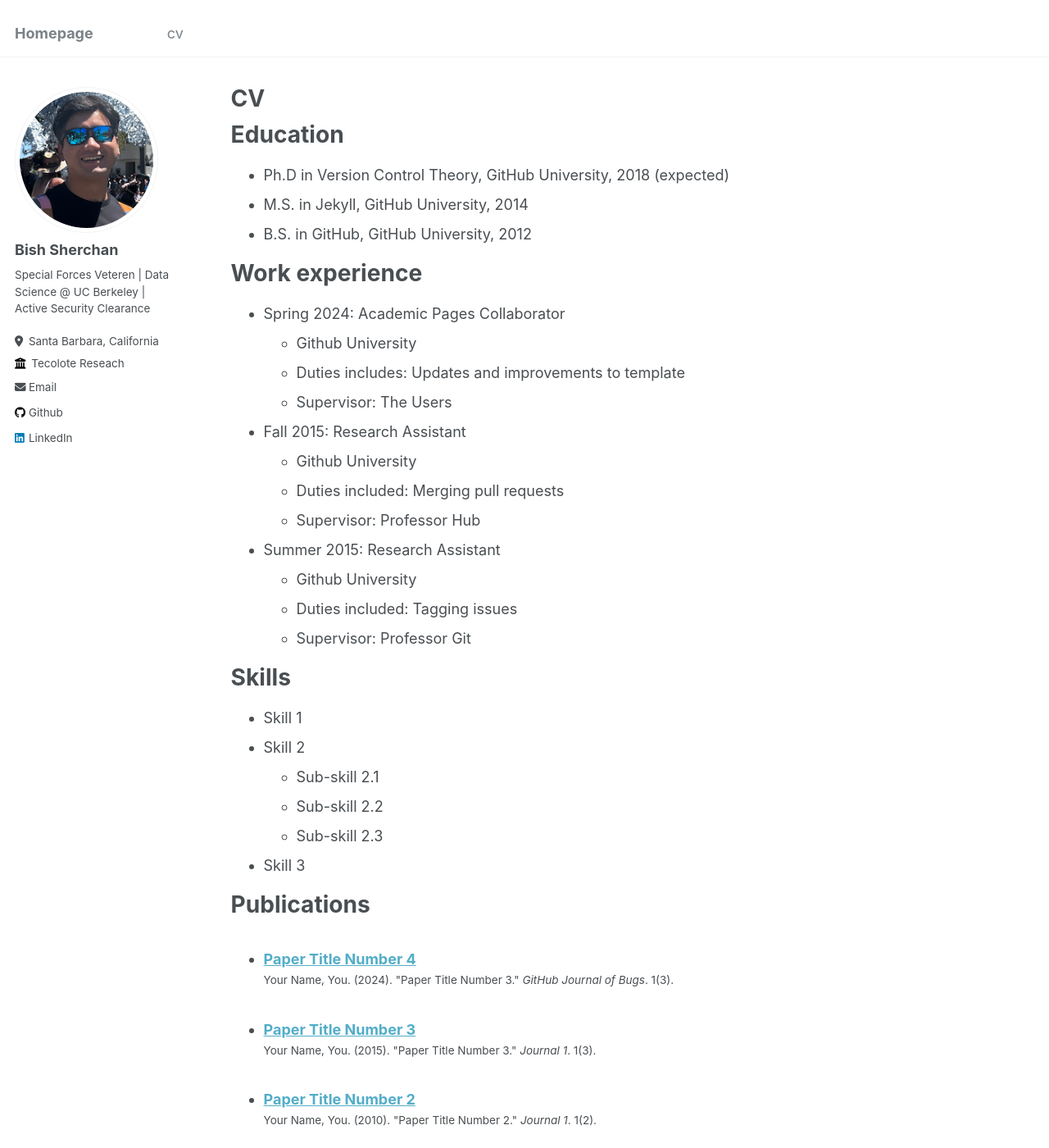
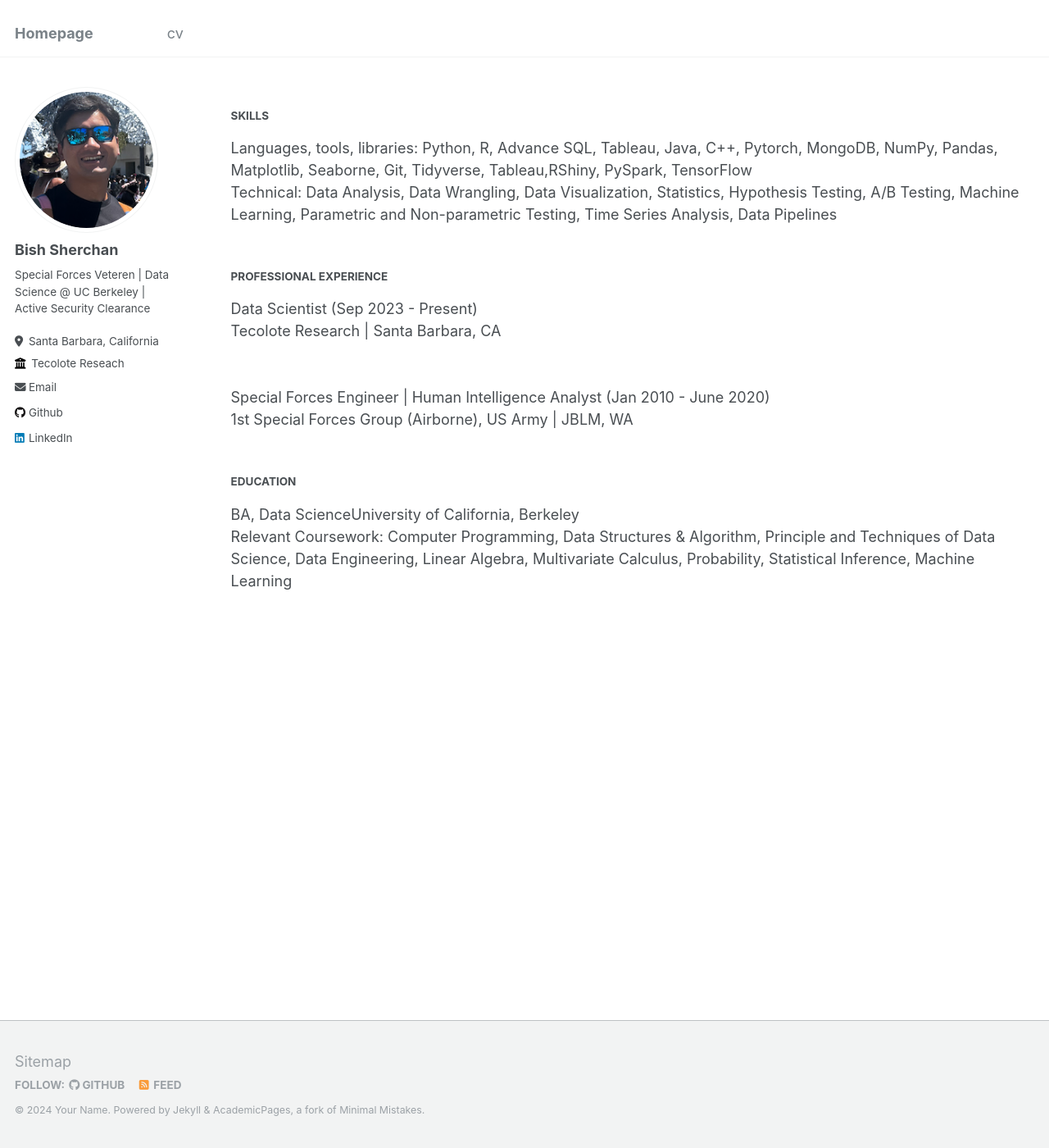
Before and after one commit to bishchan/bishchan.github.io, a Jekyll site: the page built from _pages/cv.md, in a window 1280 px wide and 1400 px high. Shown: the whole window at 82% size. Built offline with Jekyll 4.4.1, drawn with Linux system fonts in a browser that asks for light colours; some of the changed text lies outside the part shown.

Commit message:
Update cv.md

```diff
--- a/_pages/cv.md
+++ b/_pages/cv.md
@@ -1,6 +1,6 @@
 ---
 layout: archive
-title: "CV"
+title: ""
 permalink: /cv/
 author_profile: true
 redirect_from:
@@ -9,56 +9,21 @@ redirect_from:
 
 {% include base_path %}
 
-Education
-======
-* Ph.D in Version Control Theory, GitHub University, 2018 (expected)
-* M.S. in Jekyll, GitHub University, 2014
-* B.S. in GitHub, GitHub University, 2012
+#### SKILLS
+Languages, tools, libraries: Python, R, Advance SQL, Tableau, Java, C++, Pytorch, MongoDB, NumPy, Pandas, Matplotlib, Seaborne, Git, Tidyverse, Tableau,RShiny, PySpark, TensorFlow <br/>
+Technical: Data Analysis, Data Wrangling, Data Visualization, Statistics, Hypothesis Testing, A/B Testing, Machine Learning, Parametric and Non-parametric Testing, Time Series Analysis, Data Pipelines
+<br/>
+<br/>
 
-Work experience
-======
-* Spring 2024: Academic Pages Collaborator
-  * Github University
-  * Duties includes: Updates and improvements to template
-  * Supervisor: The Users
+#### PROFESSIONAL EXPERIENCE
+Data Scientist (Sep 2023 - Present) <br/>
+Tecolote Research | Santa Barbara, CA <br/>
+<br/>
+<br/>
+Special Forces Engineer | Human Intelligence Analyst (Jan 2010 - June 2020) <br/>
+1st Special Forces Group (Airborne), US Army | JBLM, WA
+<br/><br/>
 
-* Fall 2015: Research Assistant
-  * Github University
-  * Duties included: Merging pull requests
-  * Supervisor: Professor Hub
-
-* Summer 2015: Research Assistant
-  * Github University
-  * Duties included: Tagging issues
-  * Supervisor: Professor Git
-
-Skills
-======
-* Skill 1
-* Skill 2
-  * Sub-skill 2.1
-  * Sub-skill 2.2
-  * Sub-skill 2.3
-* Skill 3
-
-Publications
-======
-  <ul>{% for post in site.publications reversed %}
-    {% include archive-single-cv.html %}
-  {% endfor %}</ul>
-
-Talks
-======
-  <ul>{% for post in site.talks reversed %}
-    {% include archive-single-talk-cv.html  %}
-  {% endfor %}</ul>
-
-Teaching
-======
-  <ul>{% for post in site.teaching reversed %}
-    {% include archive-single-cv.html %}
-  {% endfor %}</ul>
-
-Service and leadership
-======
-* Currently signed in to 43 different slack teams
+#### EDUCATION
+BA, Data ScienceUniversity of California, Berkeley <br/>
+Relevant Coursework: Computer Programming, Data Structures & Algorithm, Principle and Techniques of Data Science, Data Engineering, Linear Algebra, Multivariate Calculus, Probability, Statistical Inference, Machine Learning
```
